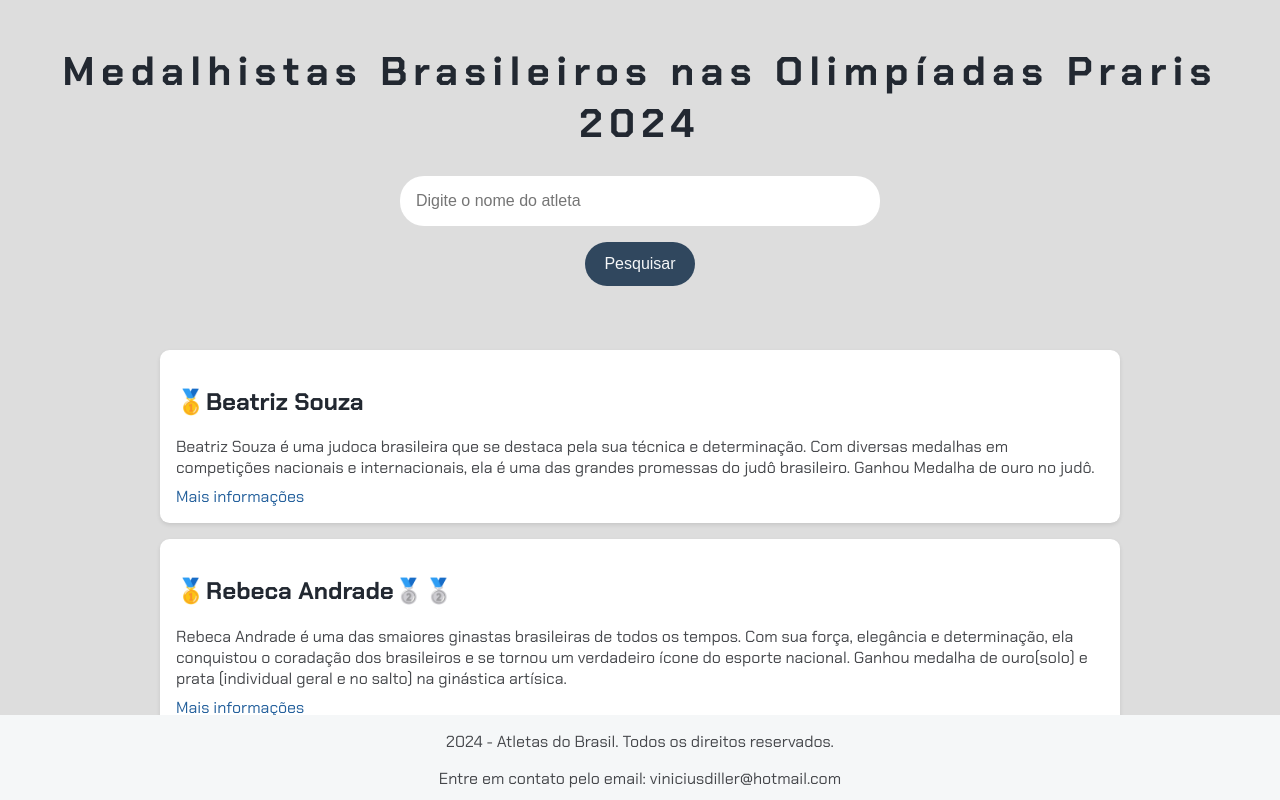
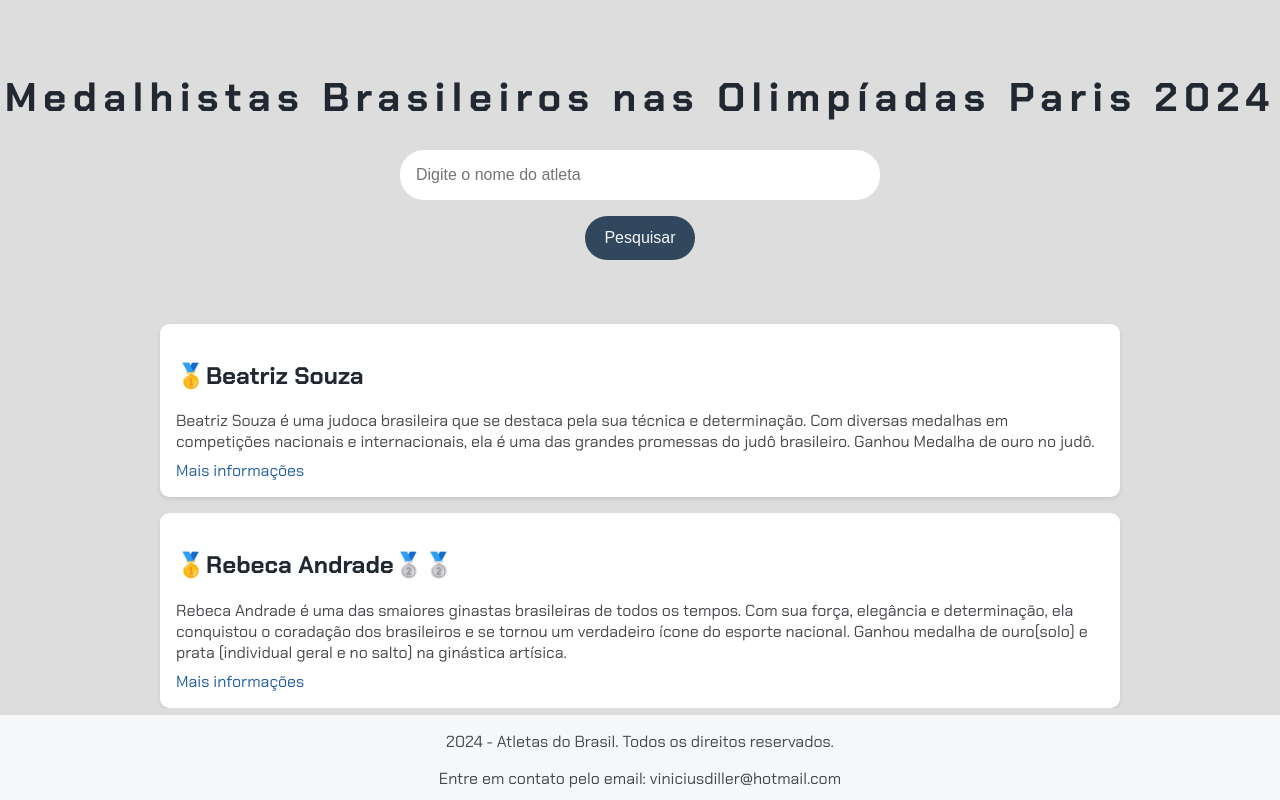
Before and after one commit to viniciusdiller/olimpiadas, a plain HTML site: page index.html in a window 1280 px wide. Drawn offline with Linux system fonts and the light colour scheme.

Commit message:
Update index.html

```diff
--- a/index.html
+++ b/index.html
@@ -8,7 +8,7 @@
 </head>
 <body>
     <header>
-        <h1>Medalhistas Brasileiros nas Olimpíadas Praris 2024</h1>
+        <h1>Medalhistas Brasileiros nas Olimpíadas Paris 2024</h1>
     </header>
     <main>
         <section>
```
